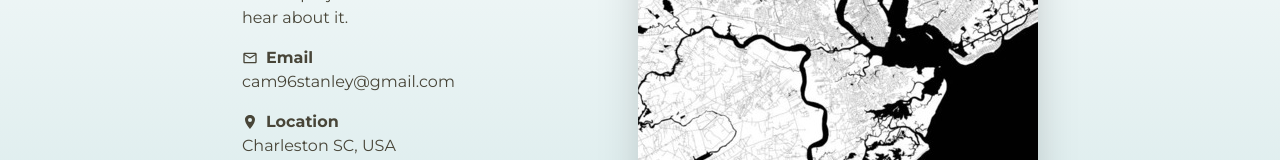
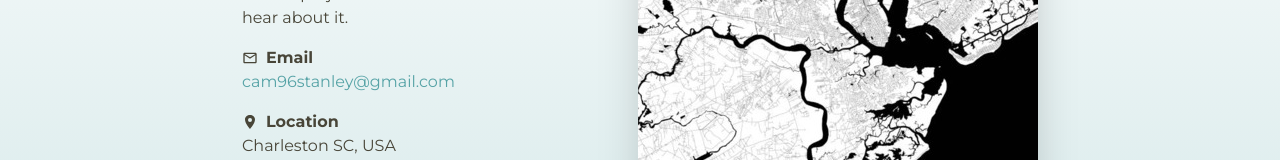
Before and after one commit to Cam96stanley/portfolio-hostinger, a React (Vite) app: page / in a window 1280 px wide. Shown: the part 2069-2229 px from the top of the page. Built offline with nearby package versions, Linux system fonts and the light colour scheme.

Commit message:
turned email into a link

```diff
--- a/src/components/contact/Contact.jsx
+++ b/src/components/contact/Contact.jsx
@@ -18,7 +18,12 @@ export default function Contact() {
             <MdOutlineEmail />
             <p className="font-bold">Email</p>
           </div>
-          <p>cam96stanley@gmail.com</p>
+          <a
+            href="mailto:cam96stanley@gmail.com"
+            className="hover:underline text-(--color-accent)"
+          >
+            cam96stanley@gmail.com
+          </a>
         </div>
         <div>
           <div className="flex items-center gap-2">
```
